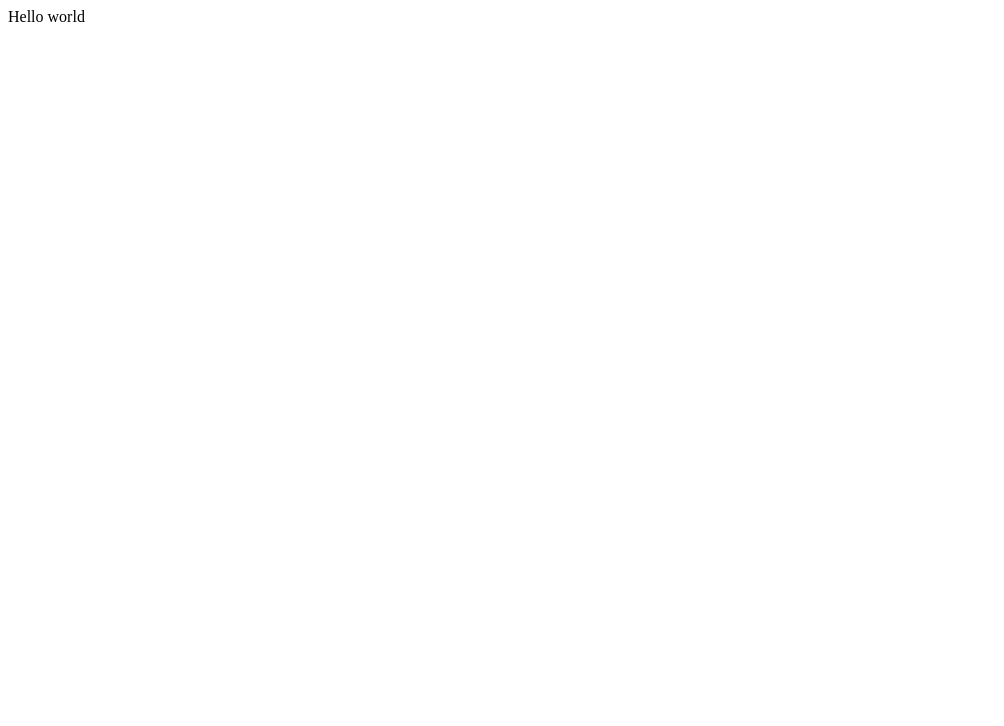
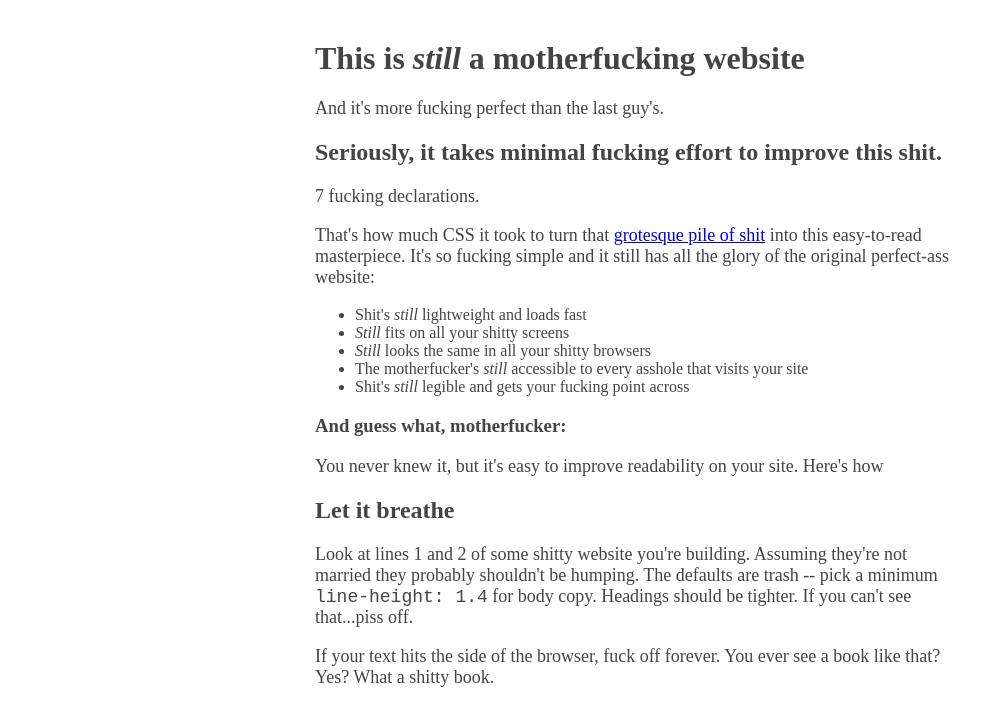
Before and after one commit to floyapo/Ordane.github.io, a plain HTML site: page index.html in a window 1280 px wide. Shown: the whole page, without its empty margins (0-1004 px from the left). Drawn offline with Linux system fonts and the light colour scheme.

Commit message:
Update index.html

```diff
--- a/index.html
+++ b/index.html
@@ -1 +1,29 @@
-Hello world
+<!DOCTYPE html>
+<html>
+    <head>
+        <meta charset="utf-8" />
+        <link rel="stylesheet" href="style.css" />
+        <title>Better motherfucking website</title>
+    </head>
+
+    <body>
+        <h1>This is <em>still</em> a motherfucking website</h1>
+
+        <p>And it's more fucking perfect than the last guy's.</p>
+        <p><h2>Seriously, it takes minimal fucking effort to improve this shit.</h2></p>
+        <p>7 fucking declarations.</p>
+        <p>That's how much CSS it took to turn that <a href= "http://motherfuckingwebsite.com/">grotesque pile of shit</a> into this easy-to-read masterpiece. It's so fucking simple and it still has all the glory of the original perfect-ass website:</p>
+
+    <ul>
+        <li>Shit's <em>still</em> lightweight and loads fast</li>
+        <li><em>Still</em> fits on all your shitty screens</li>
+        <li><em>Still</em> looks the same in all your shitty browsers</li>
+        <li>The motherfucker's <em>still</em> accessible to every asshole that visits your site</li>
+        <li>Shit's <em>still</em> legible and gets your fucking point across</li>
+    </ul>
+
+        <p><h3>And guess what, motherfucker:</h3></p>
+        <p>You never knew it, but it's easy to improve readability on your site. Here's how</p>
+        <p><h2>Let it breathe</h2></p>
+        <p>Look at lines 1 and 2 of some shitty website you're building. Assuming they're not married they probably shouldn't be humping. The defaults are trash -- pick a minimum <code>line-height: 1.4</code> for body copy. Headings should be tighter. If you can't see that...piss off.</p>
+        <p>If your text hits the side of the browser, fuck off forever. You ever see a book like that? Yes? What a shitty book.</p>
```
